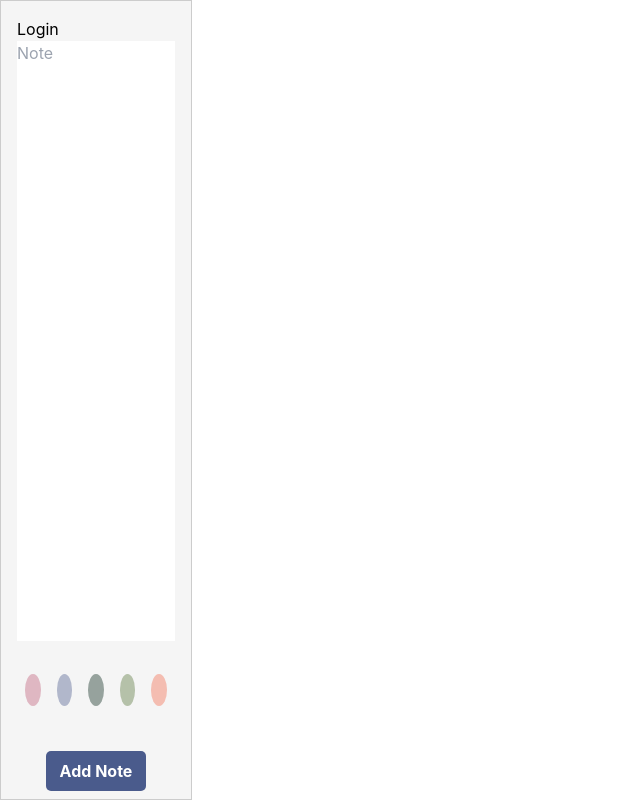
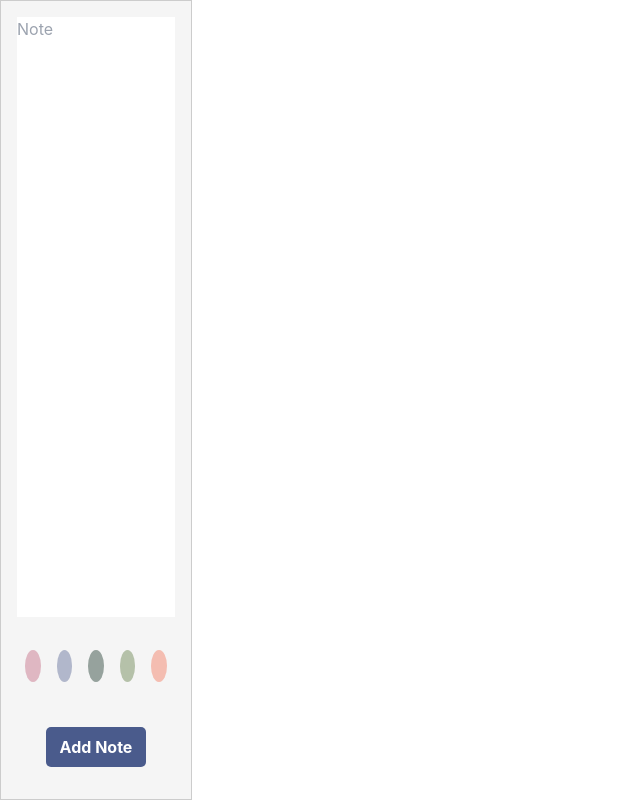
Before and after one commit to tahacagrimen/redux-note-app, a React (Create React App) app: page / in a window 1280 px wide. Shown: the whole page, without its empty margins (0-640 px from the left). Built offline with nearby package versions, Linux system fonts and the light colour scheme; the HTML template or start-up script is replaced by a standard one.

Commit message:
trying to implement firebase

```diff
--- a/src/App.js
+++ b/src/App.js
@@ -2,6 +2,7 @@ import "./App.css";
 import Form from "./components/Form";
 import Notes from "./components/Notes";
 
+import { useState } from "react";
 import ReactDOM from "react-dom/client";
 
 function App() {
--- a/src/components/Form.jsx
+++ b/src/components/Form.jsx
@@ -1,12 +1,10 @@
-import React, { useState, useEffect } from "react";
+import React, { useState } from "react";
 
 import { nanoid } from "@reduxjs/toolkit";
 import { useDispatch } from "react-redux";
 import { addNote } from "../redux/notes/notesSlice";
 import moment from "moment";
 import { motion } from "framer-motion";
-
-import SignIn from "./SignIn";
 
 import "./css/Form.css";
 
@@ -21,8 +19,6 @@ function Form() {
 
   const handleSubmit = (e) => {
     e.preventDefault();
-
-    // if (!note || !color) return false;
 
     let date = moment().format("MMM Do YY");
     setDates(date);
@@ -43,7 +39,6 @@ function Form() {
 
   return (
     <div className="addNoteContainer">
-      <SignIn />
       <form className="formContainer" onSubmit={handleSubmit}>
         <textarea
           className="noteArea"
--- a/src/components/SignIn.jsx
+++ b/src/components/SignIn.jsx
@@ -1,49 +1,17 @@
 import React, { useState } from "react";
 import { getAuth, signInWithPopup, GoogleAuthProvider } from "firebase/auth";
-import { doc, setDoc } from "firebase/firestore";
+import { doc, setDoc, getDoc } from "firebase/firestore";
 import { db, auth } from "../firebase";
 import SignOut from "./SignOut";
+import Notes from "./Notes";
+import { nanoid } from "@reduxjs/toolkit";
+
+import notesSlice from "../redux/notes/notesSlice";
 
 const provider = new GoogleAuthProvider();
 
 function SignIn() {
-  const [user, setUser] = useState(null);
-  const auth = getAuth();
-  console.log(user);
-
-  const handleSignIn = async () => {
-    signInWithPopup(auth, provider)
-      .then((result) => {
-        // This gives you a Google Access Token. You can use it to access the Google API.
-        const credential = GoogleAuthProvider.credentialFromResult(result);
-        const token = credential.accessToken;
-        // The signed-in user info.
-        setUser(result.user);
-        console.log(user);
-        console.log(user.uid);
-        console.log(user.displayName);
-        console.log(user.email);
-        console.log(user.photoURL);
-      })
-      .catch((error) => {
-        console.log(error);
-      });
-    const setDocument = await setDoc(doc(db, "users", `${user.uid}`), {
-      displayName: user.displayName,
-      email: user.email,
-      photoURL: user.photoURL,
-      uid: user.uid,
-      createdAt: user.createdAt,
-      updatedAt: user.updatedAt,
-    });
-  };
-
-  return (
-    <div>
-      <button onClick={handleSignIn}>Login</button>
-      <SignOut user={user} />
-    </div>
-  );
+  return <div></div>;
 }
 
 export default SignIn;
--- a/src/components/SignOut.jsx
+++ b/src/components/SignOut.jsx
@@ -1,31 +1,7 @@
 import React from "react";
-import { getAuth, signOut, GoogleAuthProvider } from "firebase/auth";
 
-const provider = new GoogleAuthProvider();
-
-function SignOut({ user }) {
-  const auth = getAuth();
-  const handleSignOut = () => {
-    signOut(auth)
-      .then(() => {
-        // Sign-out successful.
-      })
-      .catch((error) => {
-        // An error happened.
-      });
-  };
-
-  return (
-    <div>
-      {user ? (
-        <div>
-          <p>{user.displayName}</p>
-          <img src={user.photoURL} alt="" />
-          <button onClick={handleSignOut}>Sign Out</button>
-        </div>
-      ) : null}
-    </div>
-  );
+function SignOut() {
+  return <div>SignOut</div>;
 }
 
 export default SignOut;
```
Also changed, not shown: src/components/Notes.jsx (+3 -4 lines).
